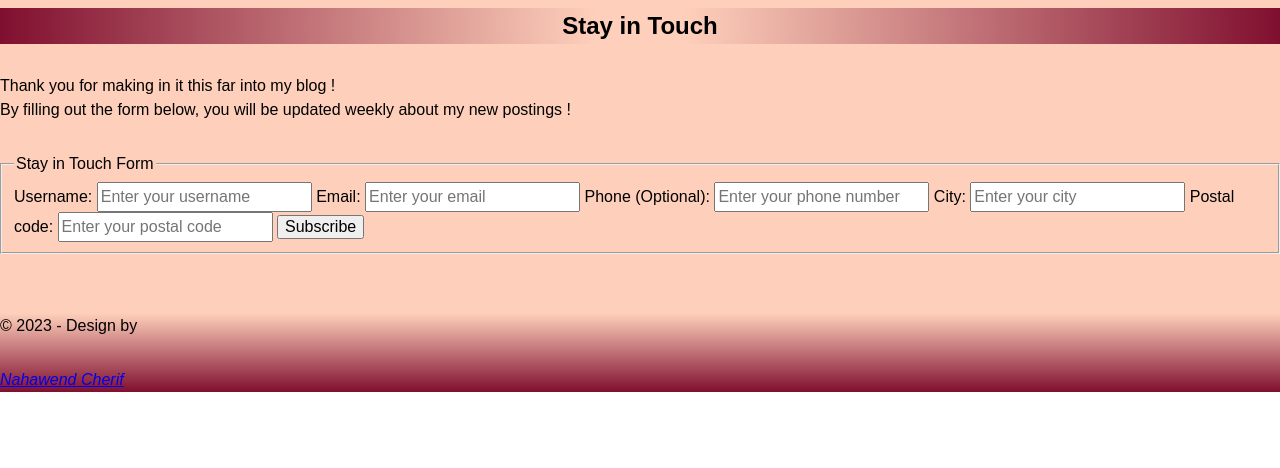
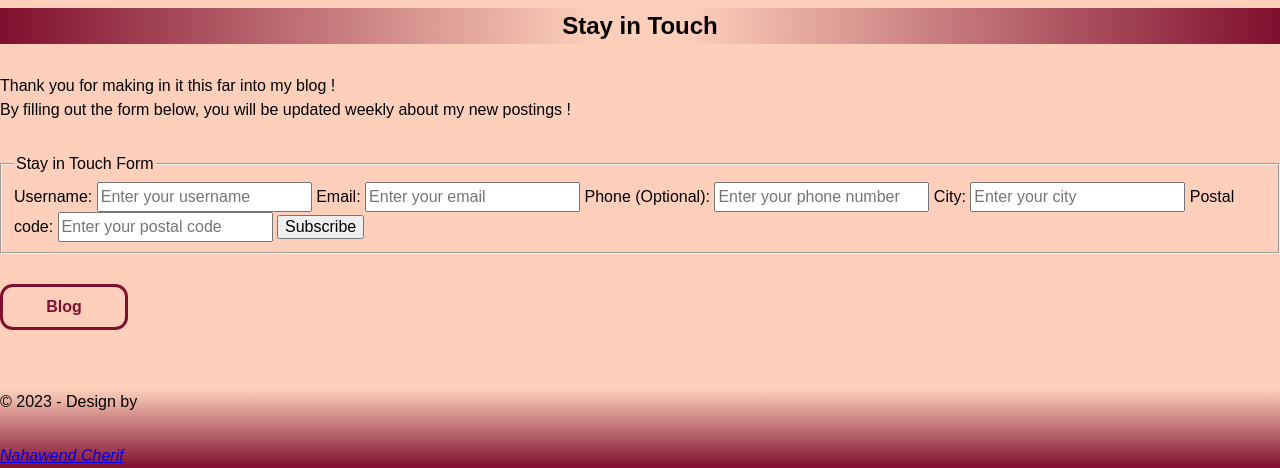
Before and after one commit to irm1005-itec1005-fall-2023/assignment-02-Naha-C, a plain HTML site: page form.html in a window 1280 px wide. Shown: the part 374-842 px from the top of the page. Before the commit the page ends 800 px from the top, so only its background shows below. Drawn offline with Linux system fonts and the light colour scheme.

Commit message:
Final page

```diff
--- a/form.html
+++ b/form.html
@@ -64,6 +64,10 @@
             </form>
           </section>
 
+          <section>
+            <a class="button" href="http://127.0.0.1:3000/index.html">Blog</a>
+          </section>
+
     </main>
 
     <footer>
```
